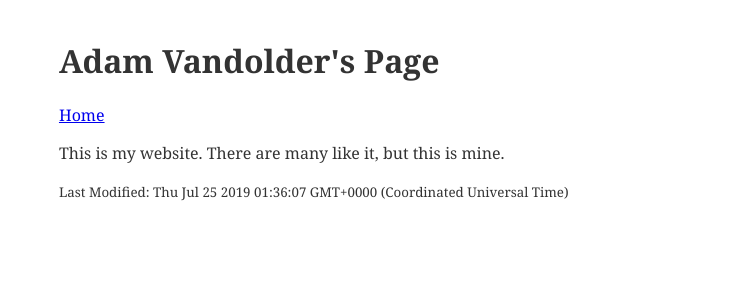
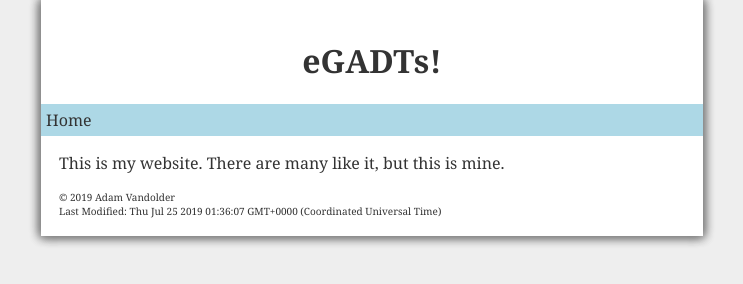
Before and after one commit to avandolder/avandolder.github.io, a plain HTML site: page index.html in a window 1280 px wide. Shown: the whole page, without its empty margins (268-1011 px from the left). Drawn offline with Linux system fonts and the light colour scheme.

Commit message:
Changed styling, added copyright

```diff
--- a/index.html
+++ b/index.html
@@ -8,15 +8,18 @@
   </head>
   <body>
     <header>
-      <h1>Adam Vandolder's Page</h1>
+      <h1>eGADTs!</h1>
     </header>
-    <nav id="links">
-      <a href="#">Home</a>
+    <nav>
+      <ul>
+        <li><a href="index.html">Home</a></li>
+      </ul>
     </nav>
     <main>
       <p>This is my website. There are many like it, but this is mine.</p>
     </main>
-    <footer id="footer">
+    <footer id="main-footer">
+      &copy; 2019 Adam Vandolder
     </footer>
   </body>
 </html>
--- a/main.css
+++ b/main.css
@@ -1,15 +1,50 @@
+html {
+    background-color: #eee;
+}
+
 body {
     color: #333;
+    background-color: #fff;
     font-family: Georgia, serif;
     max-width: 70ch;
     margin: auto;
     padding: 2ch;
+    box-shadow: -1px 0 10px grey, 1px 0 10px grey, 0 1px 10px grey;
 }
 
-/*h1 {
-    font-size: 26pt;
+header {
+    text-align: center;
 }
 
-#links a {
-    text-decoration: underline;
-}*/
+nav {
+    margin-left: -2ch;
+    margin-right: -2ch;
+}
+
+nav ul {
+    width: 100%;
+    list-style-type: none;
+    margin: 0;
+    padding: 0;
+    background-color: lightblue;
+}
+
+nav li {
+    display: inline;
+    text-align: center;
+}
+
+nav a {
+    display: inline-block;
+    padding: 5px;
+    color: inherit;
+    text-decoration: none;
+}
+
+nav a:hover {
+    background-color: #e6baac;
+}
+
+footer {
+    font-size: x-small;
+}
--- a/script.js
+++ b/script.js
@@ -1,11 +1,12 @@
 "use strict";
 
 (function(){
-    const footerElement = document.getElementById("footer");
-    const lastModifiedElement = document.createElement("small");
+    const footerElement = document.getElementById("main-footer");
+    const spacer = document.createElement("br");
     const lastModified = new Date(document.lastModified);
-    const lastModifiedText = document.createTextNode(
-            "Last Modified: " + lastModified.toString());
-    lastModifiedElement.appendChild(lastModifiedText);
-    footerElement.appendChild(lastModifiedElement);
+    const lastModifiedText =
+        document.createTextNode("Last Modified: " + lastModified.toString());
+
+    footerElement.appendChild(spacer);
+    footerElement.appendChild(lastModifiedText);
 }());
```
